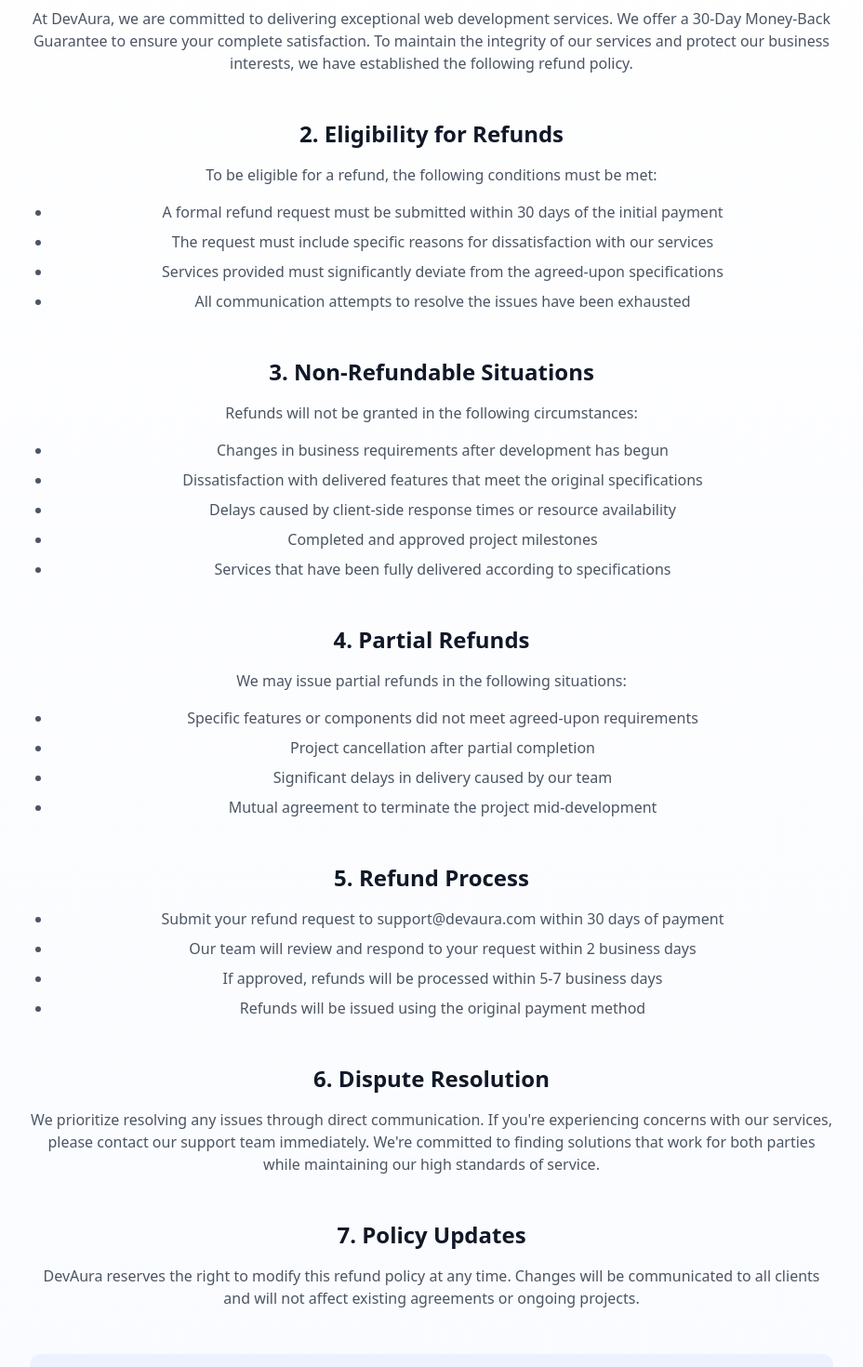
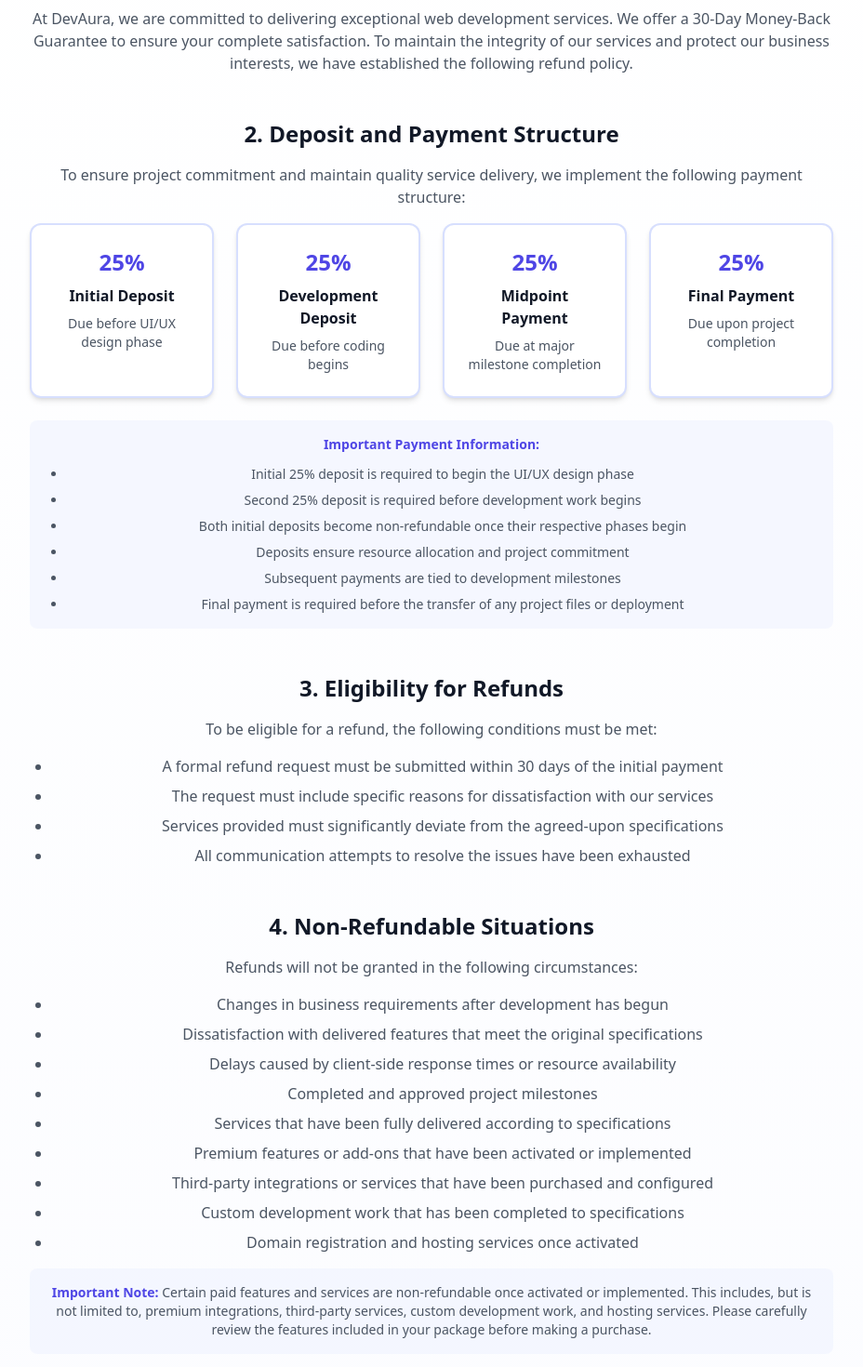
Before and after one commit to bckflpboys/devaurva-landing, a React (Vite) app: page /refund in a window 1280 px wide. Shown: the part 380-1850 px from the top of the page at 93% size, without its empty margins (176-1104 px from the left). Built offline with nearby package versions, Linux system fonts and the light colour scheme.

Commit message:
update refund policy

```diff
--- a/src/pages/refund.jsx
+++ b/src/pages/refund.jsx
@@ -33,7 +33,49 @@
                     </section>
 
                     <section className="mb-12">
-                        <h2 className="text-2xl font-semibold text-gray-900 mb-4">2. Eligibility for Refunds</h2>
+                        <h2 className="text-2xl font-semibold text-gray-900 mb-4">2. Deposit and Payment Structure</h2>
+                        <p className="text-gray-600 mb-4">
+                            To ensure project commitment and maintain quality service delivery, we implement the following payment structure:
+                        </p>
+                        <div className="grid md:grid-cols-4 gap-6 mb-6">
+                            <div className="bg-white p-6 rounded-xl shadow-md border-2 border-indigo-200/70 hover:border-indigo-300 transition-colors">
+                                <div className="text-2xl font-bold text-indigo-600 mb-2">25%</div>
+                                <h3 className="font-semibold text-gray-900 mb-2">Initial Deposit</h3>
+                                <p className="text-sm text-gray-600">Due before UI/UX design phase</p>
+                            </div>
+                            <div className="bg-white p-6 rounded-xl shadow-md border-2 border-indigo-200/70 hover:border-indigo-300 transition-colors">
+                                <div className="text-2xl font-bold text-indigo-600 mb-2">25%</div>
+                                <h3 className="font-semibold text-gray-900 mb-2">Development Deposit</h3>
+                                <p className="text-sm text-gray-600">Due before coding begins</p>
+                            </div>
+                            <div className="bg-white p-6 rounded-xl shadow-md border-2 border-indigo-200/70 hover:border-indigo-300 transition-colors">
+                                <div className="text-2xl font-bold text-indigo-600 mb-2">25%</div>
+                                <h3 className="font-semibold text-gray-900 mb-2">Midpoint Payment</h3>
+                                <p className="text-sm text-gray-600">Due at major milestone completion</p>
+                            </div>
+                            <div className="bg-white p-6 rounded-xl shadow-md border-2 border-indigo-200/70 hover:border-indigo-300 transition-colors">
+                                <div className="text-2xl font-bold text-indigo-600 mb-2">25%</div>
+                                <h3 className="font-semibold text-gray-900 mb-2">Final Payment</h3>
+                                <p className="text-sm text-gray-600">Due upon project completion</p>
+                            </div>
+                        </div>
+                        <div className="bg-indigo-50/50 p-4 rounded-lg">
+                            <p className="text-gray-600 text-sm mb-3">
+                                <strong className="text-indigo-600">Important Payment Information:</strong>
+                            </p>
+                            <ul className="list-disc pl-6 text-gray-600 space-y-2 text-sm">
+                                <li>Initial 25% deposit is required to begin the UI/UX design phase</li>
+                                <li>Second 25% deposit is required before development work begins</li>
+                                <li>Both initial deposits become non-refundable once their respective phases begin</li>
+                                <li>Deposits ensure resource allocation and project commitment</li>
+                                <li>Subsequent payments are tied to development milestones</li>
+                                <li>Final payment is required before the transfer of any project files or deployment</li>
+                            </ul>
+                        </div>
+                    </section>
+
+                    <section className="mb-12">
+                        <h2 className="text-2xl font-semibold text-gray-900 mb-4">3. Eligibility for Refunds</h2>
                         <p className="text-gray-600 mb-4">
                             To be eligible for a refund, the following conditions must be met:
                         </p>
@@ -46,7 +88,7 @@
                     </section>
 
                     <section className="mb-12">
-                        <h2 className="text-2xl font-semibold text-gray-900 mb-4">3. Non-Refundable Situations</h2>
+                        <h2 className="text-2xl font-semibold text-gray-900 mb-4">4. Non-Refundable Situations</h2>
                         <p className="text-gray-600 mb-4">
                             Refunds will not be granted in the following circumstances:
                         </p>
@@ -56,11 +98,23 @@
                             <li>Delays caused by client-side response times or resource availability</li>
                             <li>Completed and approved project milestones</li>
                             <li>Services that have been fully delivered according to specifications</li>
+                            <li>Premium features or add-ons that have been activated or implemented</li>
+                            <li>Third-party integrations or services that have been purchased and configured</li>
+                            <li>Custom development work that has been completed to specifications</li>
+                            <li>Domain registration and hosting services once activated</li>
                         </ul>
+                        <div className="bg-indigo-50/50 p-4 rounded-lg mt-4">
+                            <p className="text-gray-600 text-sm">
+                                <strong className="text-indigo-600">Important Note:</strong> Certain paid features and services are
+                                non-refundable once activated or implemented. This includes, but is not limited to, premium integrations,
+                                third-party services, custom development work, and hosting services. Please carefully review the features
+                                included in your package before making a purchase.
+                            </p>
+                        </div>
                     </section>
 
                     <section className="mb-12">
-                        <h2 className="text-2xl font-semibold text-gray-900 mb-4">4. Partial Refunds</h2>
+                        <h2 className="text-2xl font-semibold text-gray-900 mb-4">5. Partial Refunds</h2>
                         <p className="text-gray-600 mb-4">
                             We may issue partial refunds in the following situations:
                         </p>
@@ -73,7 +127,7 @@
                     </section>
 
                     <section className="mb-12">
-                        <h2 className="text-2xl font-semibold text-gray-900 mb-4">5. Refund Process</h2>
+                        <h2 className="text-2xl font-semibold text-gray-900 mb-4">6. Refund Process</h2>
                         <ul className="list-disc pl-6 text-gray-600 space-y-2 mb-4">
                             <li>Submit your refund request to support@devaura.com within 30 days of payment</li>
                             <li>Our team will review and respond to your request within 2 business days</li>
@@ -83,7 +137,7 @@
                     </section>
 
                     <section className="mb-12">
-                        <h2 className="text-2xl font-semibold text-gray-900 mb-4">6. Dispute Resolution</h2>
+                        <h2 className="text-2xl font-semibold text-gray-900 mb-4">7. Dispute Resolution</h2>
                         <p className="text-gray-600 mb-4">
                             We prioritize resolving any issues through direct communication. If you're experiencing concerns
                             with our services, please contact our support team immediately. We're committed to finding
@@ -92,7 +146,7 @@
                     </section>
 
                     <section className="mb-12">
-                        <h2 className="text-2xl font-semibold text-gray-900 mb-4">7. Policy Updates</h2>
+                        <h2 className="text-2xl font-semibold text-gray-900 mb-4">8. Policy Updates</h2>
                         <p className="text-gray-600 mb-4">
                             DevAura reserves the right to modify this refund policy at any time. Changes will be
                             communicated to all clients and will not affect existing agreements or ongoing projects.
```
